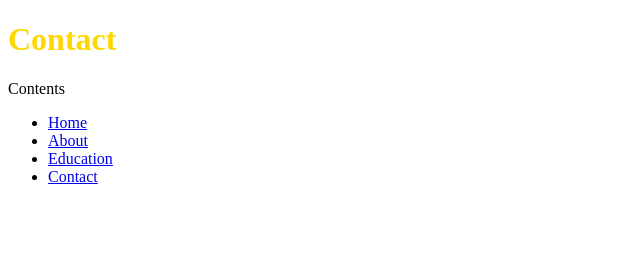
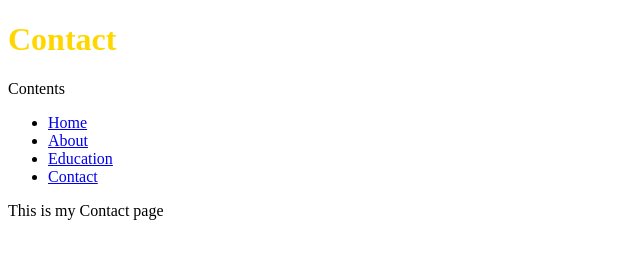
Before and after one commit to lasyavanga/v1.lasya.net, a plain HTML site: page contact.html in a window 1280 px wide. Shown: the whole page, without its empty margins (0-640 px from the left). Drawn offline with Linux system fonts and the light colour scheme.

Commit message:
Added a paragraph for contact page

```diff
--- a/contact.html
+++ b/contact.html
@@ -28,5 +28,6 @@
             <a href="contact.html">Contact</a>
         </li>
     </ul>
+    <p>This is my Contact page</p>
 </body>
 </html>
```
